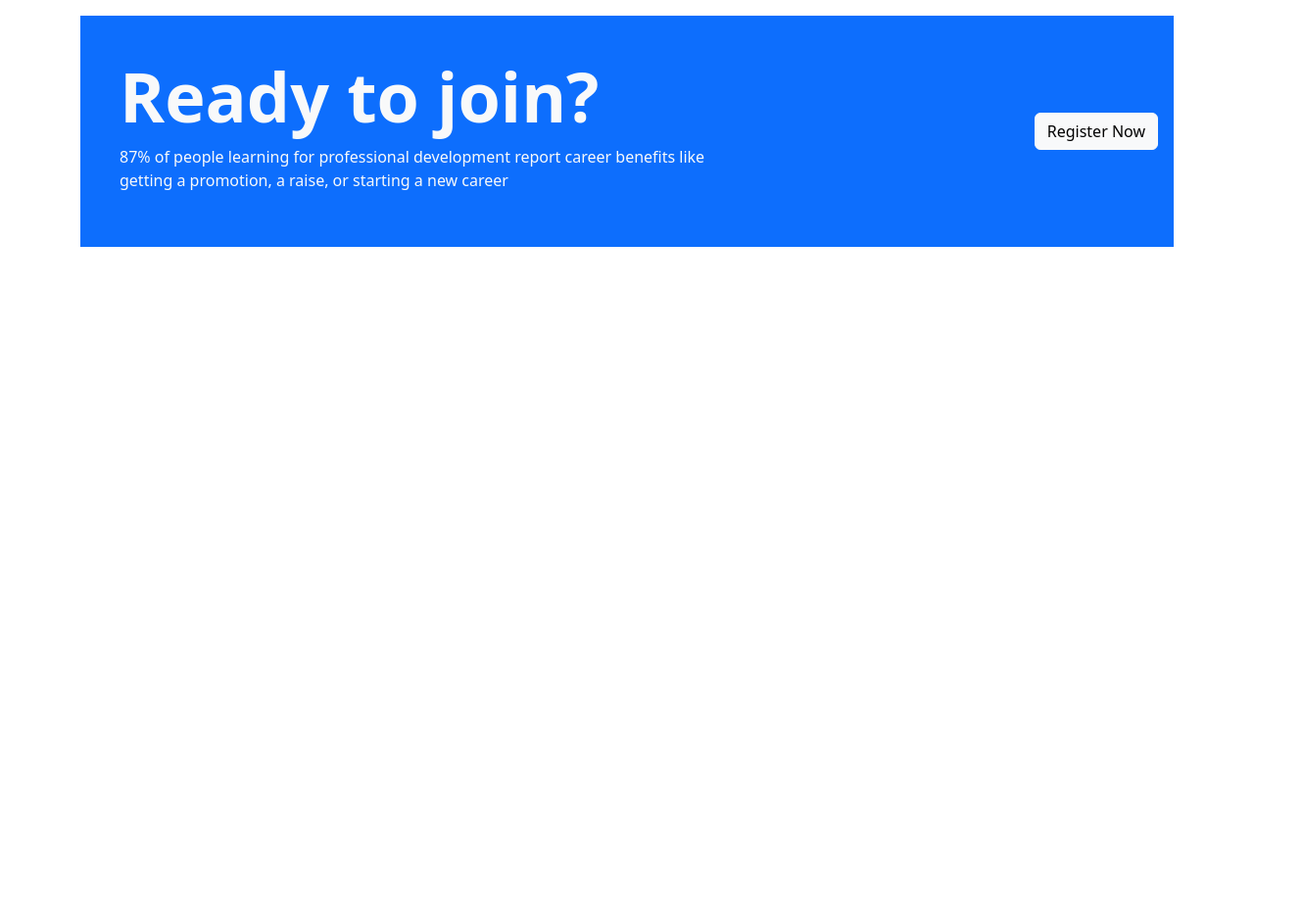
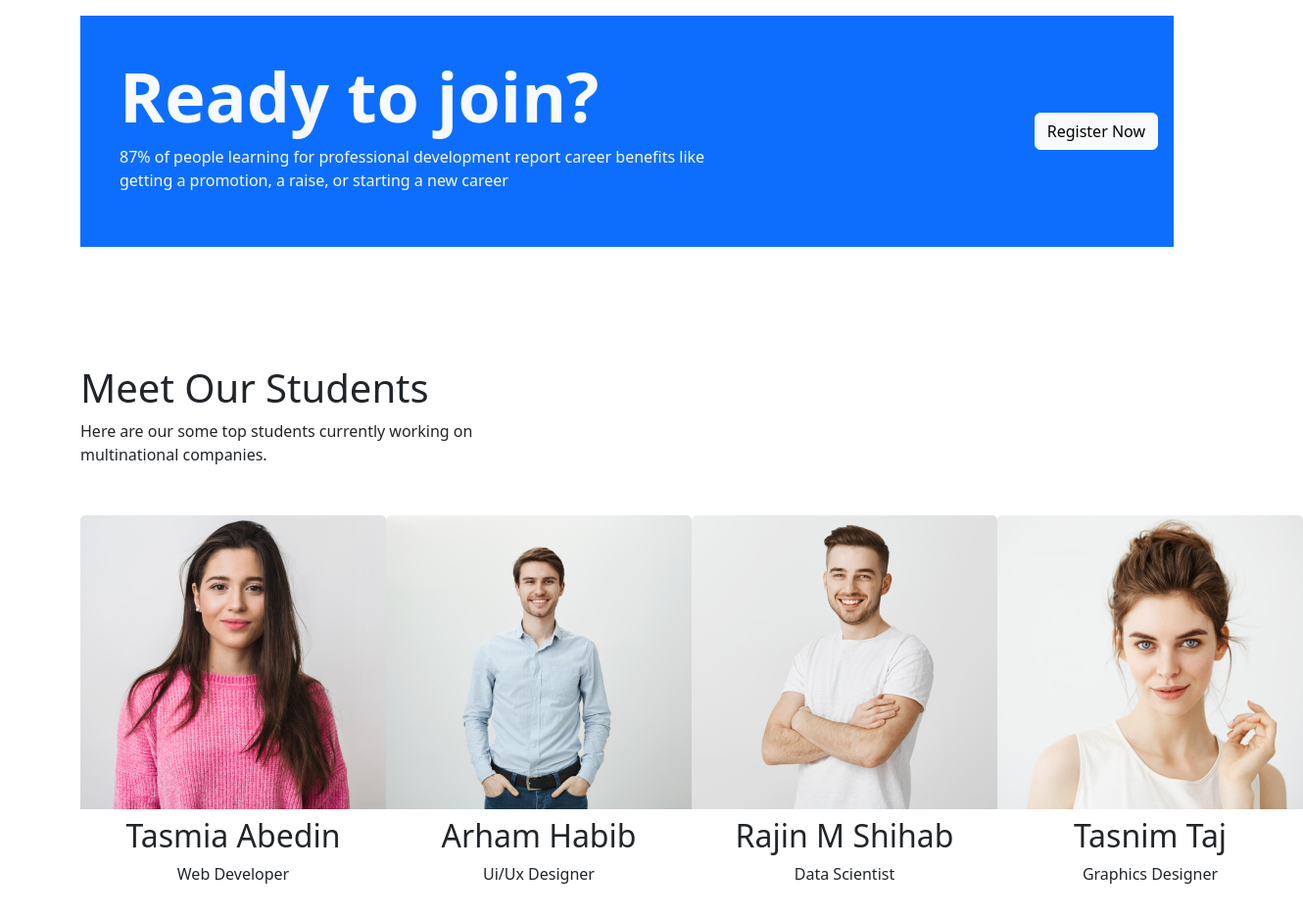
Before and after one commit to ElinaAhmed625/Edu-Aid, a plain HTML site: page index.html in a window 1280 px wide. Shown: the part 2494-3430 px from the top of the page at 98% size, 1330 px wide, since content can reach past the window. Before the commit the page ends 2794 px from the top, so only its background shows below. Drawn offline with nearby package versions, Linux system fonts and the light colour scheme.

Commit message:
Images Done

```diff
--- a/index.html
+++ b/index.html
@@ -351,6 +351,38 @@
       </div>
     </div>
     <!-- box ends -->
+    <div class="my">
+      <h1 classs="fw-bold meet">Meet Our Students</h1>
+      <p>
+        Here are our some top students currently working on<br />
+        multinational companies.
+      </p>
+    </div>
+    <!-- image starts -->
+    <div class="d-flex justify-content-between text-center mb-3">
+      <div class="">
+        <img src="images/student/student-2.png" />
+        <h2 class="pt-2">Tasmia Abedin</h2>
+        <p>Web Developer</p>
+      </div>
+      <div class="">
+        <img src="images/student/student-1.png" />
+        <h2 class="pt-2">Arham Habib</h2>
+        <p>Ui/Ux Designer</p>
+      </div>
+      <div class="">
+        <img src="images/student/student-3.png" />
+        <h2 class="pt-2">Rajin M Shihab</h2>
+        <p>Data Scientist</p>
+      </div>
+      <div class="">
+        <img src="images/student/student-4.png" />
+        <h2 class="pt-2">Tasnim Taj</h2>
+        <p>Graphics Designer</p>
+      </div>
+    </div>
+    <!-- image ends -->
+
     <script
       src="https://cdn.jsdelivr.net/npm/bootstrap@5.2.3/dist/js/bootstrap.bundle.min.js"
       integrity="sha384-kenU1KFdBIe4zVF0s0G1M5b4hcpxyD9F7jL+jjXkk+Q2h455rYXK/7HAuoJl+0I4"
--- a/style.css
+++ b/style.css
@@ -15,3 +15,7 @@
   font-size: 70px;
   font-weight: bold;
 }
+.my {
+  margin-top: 120px;
+  margin-bottom: 50px;
+}
```
